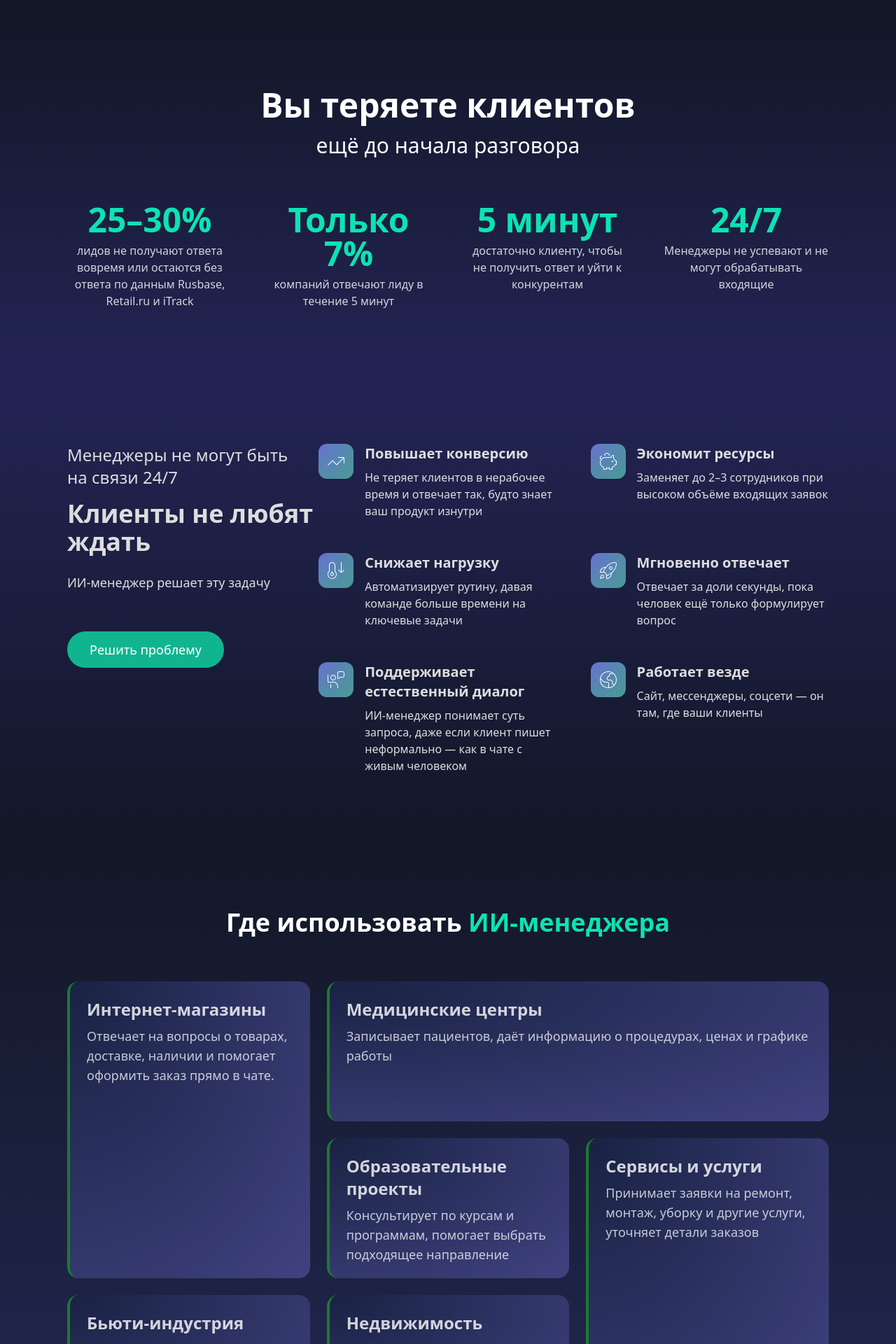
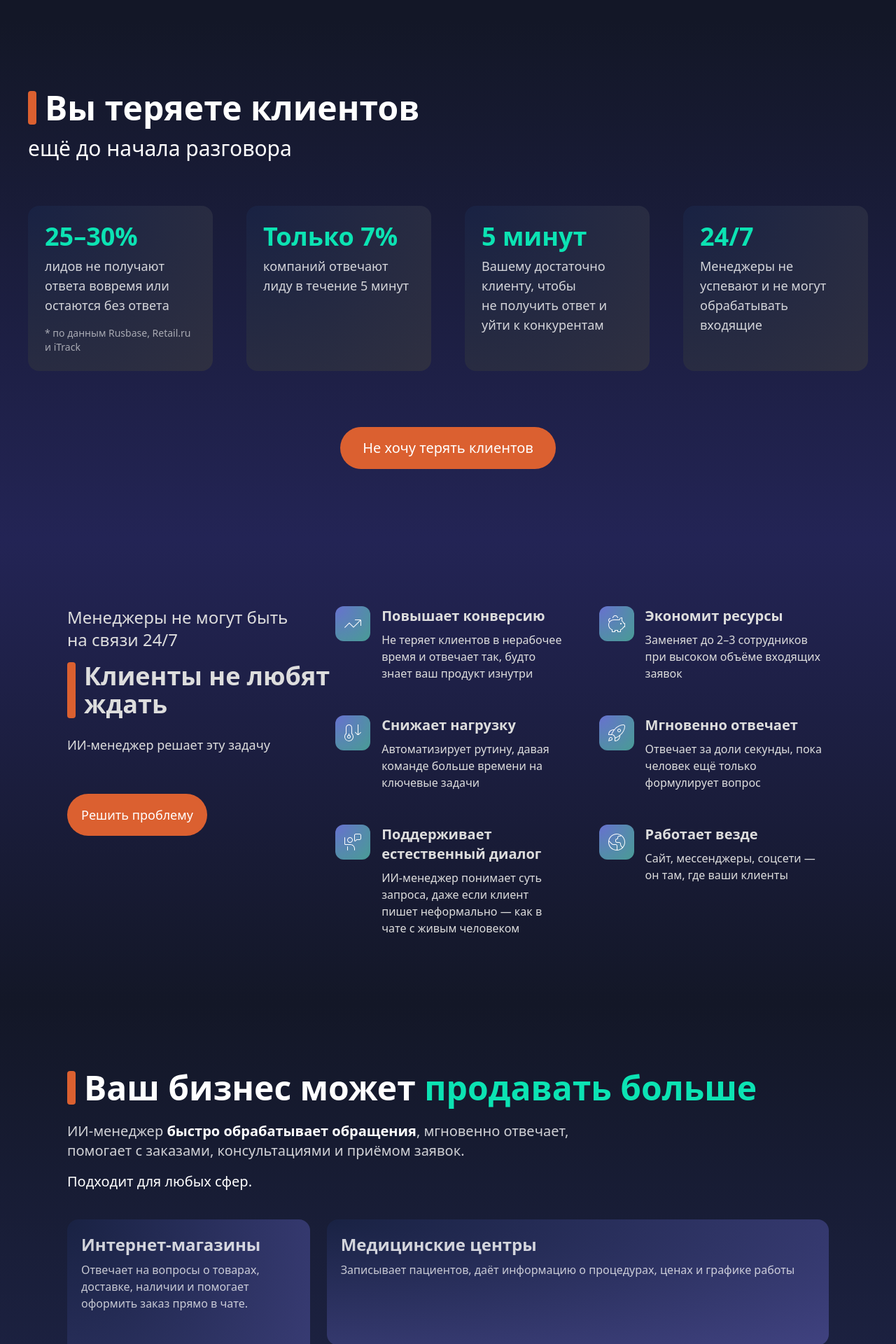
Before and after one commit to Rodina2016/ai_manager, a React (Vite) app in the folder client/: page / in a window 1280 px wide. Shown: the part 860-2780 px from the top of the page at 70% size. Built offline with nearby package versions, Linux system fonts and the light colour scheme.

Commit message:
redesign

```diff
--- a/client/src/components/businessBenefitsSection.tsx
+++ b/client/src/components/businessBenefitsSection.tsx
@@ -79,18 +79,18 @@ const BenefitCard = ({
 
 export const BusinessBenefitsSection = () => {
   return (
-    <section className="relative bg-[linear-gradient(180deg,_#232455,_#131727)] text-[#dddddd] py-24 px-6 md:px-24">
+    <section className="relative bg-[linear-gradient(180deg,_#232455,_#131727)] text-[#dddddd] py-15 lg:py-24 px-6 md:px-24">
       {/* <div className="absolute inset-0 z-0 opacity-10 rotate-x-180">
         <BGImage className="w-full h-full object-cover" />
       </div> */}
       <div className="flex max-w-7xl gap-2 mx-auto flex-col lg:flex-row">
-        <div className="max-w-4xl mx-auto text-left mb-16">
+        <div className="max-w-4xl mx-auto text-left mb-8 lg:mb-16">
         <p className="text-2xl mb-4">Менеджеры не могут быть на&nbsp;связи&nbsp;24/7</p>
 
-        <h2 className="text-4xl font-semibold mb-6">Клиенты&nbsp;не&nbsp;любят ждать</h2>
+        <h2 className="text-3xl lg:text-4xl font-semibold mb-6 heading-accent">Клиенты&nbsp;не&nbsp;любят ждать</h2>
         <p className="text-lg">ИИ-менеджер решает эту задачу</p>
-          <div className="flex justify-left mt-14">
-            <a href="#feedback" className="relative bg-[#10b590] text-white py-3 px-8 rounded-full text-lg hover:opacity-80 transition">
+          <div className="flex justify-left mt-6 lg:mt-14">
+            <a href="#feedback" className="relative bg-main text-white py-4 px-5 text-lg rounded-full text-lg hover:opacity-80 transition">
               Решить проблему
             </a>
           </div>
--- a/client/src/components/feedbackForm.tsx
+++ b/client/src/components/feedbackForm.tsx
@@ -34,7 +34,7 @@ export function FeedbackForm() {
   };
 
   return (
-    <section className="relative bg-[linear-gradient(180deg,_#0F0F0F,_#17213f)] text-[#dddddd] py-24 px-6 md:px-24">
+    <section className="relative bg-[linear-gradient(180deg,_#0F0F0F,_#17213f)] text-[#dddddd] py-10 lg:py-24 px-6 md:px-24">
       <motion.div
         initial={{ opacity: 0, y: 30 }}
         whileInView={{ opacity: 1, y: 0 }}
@@ -43,7 +43,7 @@ export function FeedbackForm() {
         className="relative z-10 max-w-3xl mx-auto w-full"
       >
         <h2 className="text-3xl sm:text-4xl font-semibold mb-10 text-center">
-          Оставить <span className="text-[#0ce3b3]">заявку</span>
+          Оставить <span className="text-main">заявку</span>
         </h2>
 
         <form onSubmit={handleSubmit} className="space-y-6">
@@ -76,7 +76,7 @@ export function FeedbackForm() {
             <button
               type="submit"
               disabled={status === 'loading'}
-              className="w-[250px] bg-[#10b590] hover:opacity-90 text-white font-semibold py-3 rounded-full transition disabled:opacity-60"
+              className="w-[250px] bg-main hover:opacity-90 text-white font-semibold py-3 rounded-full transition disabled:opacity-60"
             >
               {status === 'loading' ? 'Отправка...' : 'Отправить'}
             </button>
--- a/client/src/components/statsSection.tsx
+++ b/client/src/components/statsSection.tsx
@@ -4,7 +4,8 @@ import React from 'react';
 
 interface StatCardProps {
   value: string;
-  description: string;
+  description: React.ReactNode;
+  sub?: string;
   delay?: number;
 }
 
@@ -12,7 +13,8 @@ const stats = [
   {
     value: '25–30%',
     description:
-      'лидов не получают ответа вовремя или остаются без ответа по данным Rusbase, Retail.ru и iTrack',
+      'лидов не получают ответа вовремя или остаются без ответа',
+    sub: '* по данным Rusbase, Retail.ru и iTrack'
   },
   {
     value: 'Только 7%',
@@ -20,7 +22,11 @@ const stats = [
   },
   {
     value: '5 минут',
-    description: 'достаточно клиенту, чтобы не получить ответ и уйти к конкурентам',
+    description: (
+      <>
+        <p> Вашему достаточно клиенту, чтобы не получить ответ и уйти к конкурентам</p>
+      </>
+    ),
   },
   {
     value: '24/7',
@@ -28,7 +34,7 @@ const stats = [
   },
 ];
 
-export const StatCard: React.FC<StatCardProps> = ({ value, description, delay = 0 }) => {
+export const StatCard: React.FC<StatCardProps> = ({ value, description, sub, delay = 0 }) => {
   const [ref, inView] = useInView({ triggerOnce: true, threshold: 0.1 });
 
   return (
@@ -37,9 +43,11 @@ export const StatCard: React.FC<StatCardProps> = ({ value, description, delay =
       initial={{ opacity: 0, y: 30 }}
       animate={inView ? { opacity: 1, y: 0 } : {}}
       transition={{ duration: 0.6, delay }}
+      className='bg-[radial-gradient(ellipse_at_top_left,_#192243,_#2f3041)] text-white/90 rounded-2xl p-6 flex flex-col justify-start h-full'
     >
-      <h3 className="text-5xl font-bold mb-2 text-[#0ce3b3]">{value}</h3>
-      <p className="text-white/80">{description}</p>
+      <h3 className="text-4xl font-bold mb-2 text-[#0ce3b3]">{value}</h3>
+      <p className="text-white/80 text-lg">{description}</p>
+      {sub && (<p className="text-white/60 text-sm mt-4">{sub}</p>)}
     </motion.div>
   );
 };
@@ -47,16 +55,27 @@ export const StatCard: React.FC<StatCardProps> = ({ value, description, delay =
 
 export const StatsSection = () => {
   return (
-    <section className="bg-[linear-gradient(180deg,_#131727,_#232455)] py-24 px-6 md:px-24 text-white relative">
-      <h2 className="text-5xl font-semibold text-center mb-4">
-        Вы теряете клиентов
-      </h2>
-      <p className='text-3xl text-center mb-16'>ещё до начала разговора</p>
-      <div className="max-w-7xl mx-auto grid md:grid-cols-4 gap-12 text-center">
+    <section className="bg-[linear-gradient(180deg,_#131727,_#232455)] py-15 lg:py-25 px-6 md:px-10 text-white relative">
+      <div className="max-w-7xl mx-auto">
+        <h2 className="heading-accent text-5xl font-semibold mb-4">
+          Вы теряете клиентов
+        </h2>
+        <p className="text-3xl mb-8 lg:mb-16">ещё до начала разговора</p>
+      </div>
+
+      <div className="max-w-7xl mx-auto grid md:grid-cols-4 mb-10 lg:mb-20 gap-4 lg:gap-12">
         {stats.map((stat, index) => (
           <StatCard key={index} {...stat} delay={index * 0.15} />
         ))}
       </div>
+      <div>
+        <div className="flex w-full justify-center">
+          <a href="#feedback" className="relative bg-main text-white py-4 px-8 text-xl rounded-full hover:opacity-80 transition">
+              Не хочу терять клиентов
+          </a>
+        </div>
+      </div>
+
     </section>
   );
 };
--- a/client/src/components/whereCanUse.tsx
+++ b/client/src/components/whereCanUse.tsx
@@ -56,24 +56,31 @@ const IndustryCard = ({
       transition={{ duration: 0.5, delay }}
       className={`
         bg-[radial-gradient(ellipse_at_top_left,_#192243,_#404280)]
-        text-white/90 rounded-2xl p-6 border-l-4 border-[#1c7a2f]
+        text-white/90 rounded-2xl p-5
         ${cls}
       `}
     >
       <h3 className="text-2xl font-bold mb-2 text-white/80">{title}</h3>
-      <p className="text-white/75 text-lg">{description}</p>
+      <p className="text-white/75 text-base">{description}</p>
     </motion.div>
   );
 };
 
 export const WhereCanUse: FC = () => {
   return (
-    <section className="bg-[linear-gradient(180deg,_#131727,_#262d5f)] py-24 px-6 md:px-24 text-white">
-      <h2 className="text-4xl font-semibold text-center mb-16">
-        Где использовать <span className="text-[#0ce3b3]">ИИ-менеджера</span>
-      </h2>
+    <section className="bg-[linear-gradient(180deg,_#131727,_#262d5f)] py-10 lg:py-24 px-6 md:px-24 text-white">
+      <div className="max-w-6xl mx-auto mb-10">
+        <h2 className="heading-accent text-4xl lg:text-5xl font-bold mb-6 text-left">
+          Ваш бизнес может <span className="text-[#0ce3b3]">продавать больше</span>
+        </h2>
+        <p className="text-left text-lg lg:text-xl text-white/80 max-w-3xl">
+          ИИ-менеджер <span className="text-white font-semibold">быстро обрабатывает обращения</span>,
+          мгновенно отвечает, помогает с заказами, консультациями и приёмом заявок.
+        </p>
+        <p className='mt-4 text-xl'>Подходит для любых сфер.</p>
+      </div>
 
-      <div className="grid grid-cols-1 sm:grid-cols-1 md:grid-cols-2 lg:grid-cols-3 gap-6 max-w-6xl mx-auto auto-rows-[200px]">
+      <div className="grid grid-cols-1 sm:grid-cols-1 md:grid-cols-2 lg:grid-cols-3 gap-6 max-w-6xl mx-auto auto-rows-[180px]">
         {industries.map(({ title, description, cls }, index) => (
           <IndustryCard
             key={index}
@@ -85,15 +92,12 @@ export const WhereCanUse: FC = () => {
         ))}
       </div>
 
-      <div className="mt-12 text-center max-w-4xl mx-auto text-white/80 text-lg">
-        Благодаря гибкой архитектуре и обучению на базе вашего контента{' '}
-        <span className="text-[#0ce3b3]">ИИ-менеджера</span> легко адаптируется под любые
-        бизнес-задачи — от продаж и поддержки до консультаций и приёма заявок.
-      </div>
-
-      <div className="flex justify-center mt-14">
-        <a href="#feedback" className="bg-[#10b590] text-white py-3 px-8 rounded-full text-lg hover:opacity-80 transition">
-          Подключить ИИ-менеджера
+      <div className="flex justify-center mt-12 max-w-6xl mx-auto">
+        <a
+          href="#feedback"
+          className="bg-main text-white py-4 px-8 rounded-full text-lg hover:opacity-80 transition"
+        >
+          Бесплатная консультация
         </a>
       </div>
     </section>
--- a/client/src/components/сomparisonBlock.tsx
+++ b/client/src/components/сomparisonBlock.tsx
@@ -57,10 +57,10 @@ const features = [
 
 export const ComparisonBlock: React.FC = () => {
   return (
-    <section className="bg-[linear-gradient(180deg,_#131727,_#0F0F0F)] text-white py-16 px-4 sm:px-8">
+    <section className="bg-[linear-gradient(180deg,_#131727,_#0F0F0F)] text-white py-10 lg:py-16 px-4 sm:px-8">
       <div className="max-w-6xl mx-auto">
-        <h2 className="text-3xl sm:text-4xl font-bold mb-10 text-center">
-          <span className="text-[#0ce3b3]">ИИ-менеджер</span> vs Человек-менеджер
+        <h2 className="text-3xl lg:text-4xl font-bold mb-10 text-center">
+          <span className="text-main uppercase">ИИ-менеджер</span> <span className='text-5xl'>или</span> <span className="text-[#0ce3b3] uppercase">Человек-менеджер</span>
         </h2>
         <div className="space-y-4">
           {features.map((item, idx) => {
@@ -78,14 +78,14 @@ export const ComparisonBlock: React.FC = () => {
                 transition={{ duration: 0.5, delay: idx * 0.1 }}
                 className="bg-[#292947] rounded-2xl p-6 flex flex-col sm:flex-row sm:items-start gap-4 sm:gap-8 border border-gray-700"
               >
-                <div className="sm:w-1/3 font-semibold text-white/90">{item.title}</div>
+                <div className="sm:w-1/3 font-semibold text-white/80">{item.title}</div>
                 <div className="sm:w-1/3">
                   <span className="block text-sm text-gray-400 mb-1">ИИ-менеджер</span>
-                  <p className="text-white/95">{item.ai}</p>
+                  <p className="text-white/90 text-lg">{item.ai}</p>
                 </div>
                 <div className="sm:w-1/3">
                   <span className="block text-sm text-gray-400 mb-1">Человек</span>
-                  <p className="text-white/95">{item.human}</p>
+                  <p className="text-white/90 text-lg">{item.human}</p>
                 </div>
               </motion.div>
             );
--- a/client/src/styles/index.css
+++ b/client/src/styles/index.css
@@ -2,6 +2,21 @@
 
 @plugin 'tailwind-scrollbar' {
   nocompatible: true;
+}
+
+@theme {
+  --color-main: #db6030;
+}
+
+@layer utilities {
+  .heading-accent {
+    @apply relative pl-6;
+  }
+
+  .heading-accent::before {
+    content: '';
+    @apply absolute left-0 top-1/2 -translate-y-1/2 w-3 h-full bg-main rounded-sm;
+  }
 }
 
 
```
Also changed, not shown: client/src/App.tsx (+5 -5 lines), client/src/components/howItWorks.tsx (+26 -14 lines), client/src/assets/logo.svg.
